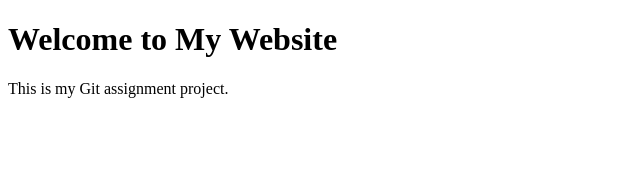
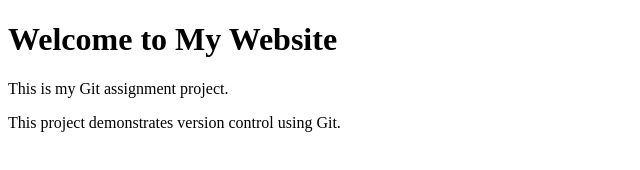
Before and after one commit to Chandrapardhup/Git_Workflow_Assignment, a plain HTML site: page index.html in a window 1280 px wide. Shown: the whole page, without its empty margins (0-640 px from the left). Drawn offline with Linux system fonts and the light colour scheme.

Commit message:
Update homepage content

```diff
--- a/index.html
+++ b/index.html
@@ -9,6 +9,7 @@
 <body>
     <h1>Welcome to My Website</h1>
     <p>This is my Git assignment project.</p>
+    <p>This project demonstrates version control using Git.</p>
 </body>
 
 </html>
```
